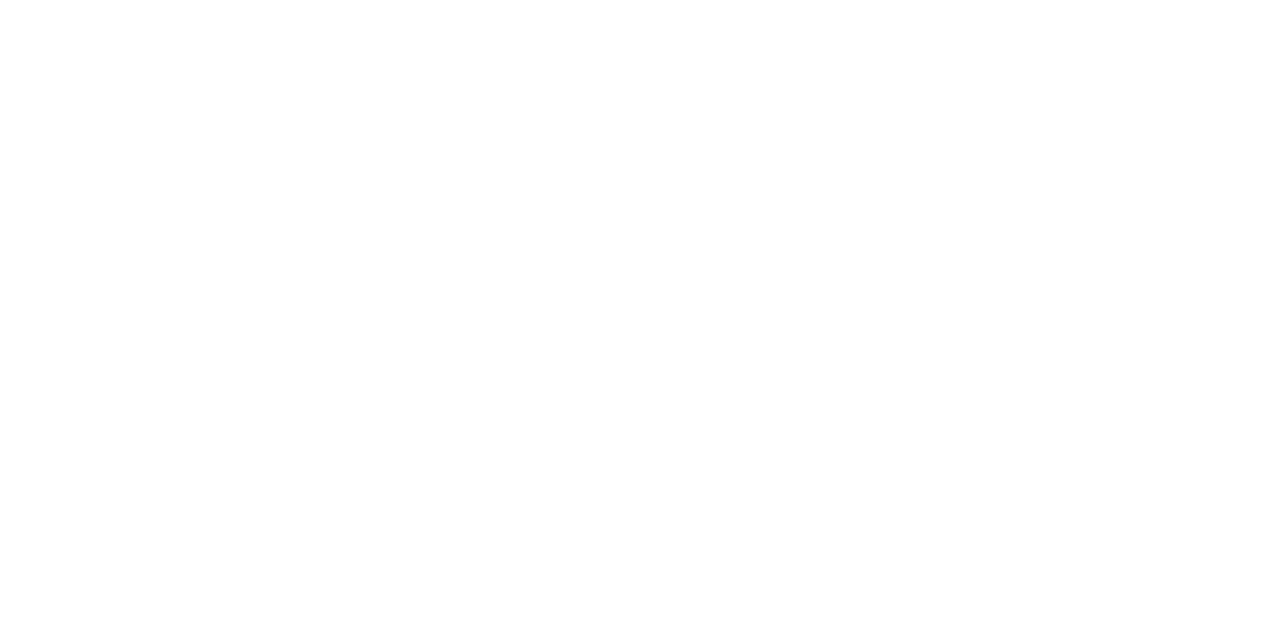
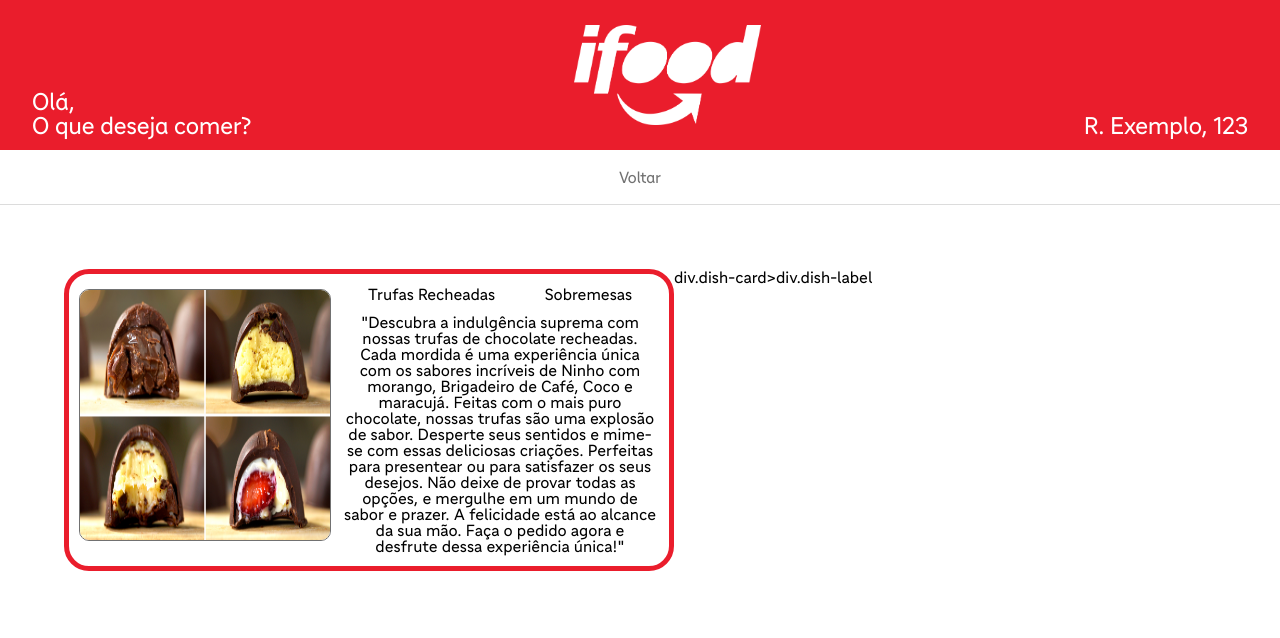
Before and after one commit to hector-leubeck/projeto-iFood-homepage, a plain HTML site: page dishes.html in a window 1280 px wide. Drawn offline with Linux system fonts and the light colour scheme.

Commit message:
feat: last commit

```diff
--- /dev/null
+++ b/css/dishes.css
@@ -0,0 +1,46 @@
+@font-face {
+  font-family: "IFood RC Titulos";
+  src: url(../assets/fonts/iFoodRCTitulos-Regular.ttf);
+}
+
+@font-face {
+  font-family: "IFood RC Textos";
+  src: url(../assets/fonts/iFoodRCTextos-Regular.ttf);
+}
+
+main {
+  display: flex;
+  flex-flow: row wrap;
+  padding: 5%;
+}
+
+.dish-card {
+  border: 5px solid var(--primary-red);
+  border-radius: 25px;
+  width: 600px;
+  display: flex;
+}
+
+.dish-label img {
+  margin: 15px 0 0 10px;
+  border-radius: 10px;
+  width: 250px;
+  height: 250px;
+  border: 1px solid var(--lighter-gray);
+  box-shadow: inset 10px 10px var(--primary-white);
+}
+
+.dish-title {
+  display: flex;
+  flex-flow: row nowrap;
+  justify-content: space-around;
+  margin-bottom: var(--sm-spacing);
+}
+
+.dish-tags {
+  display: flex;
+  flex-flow: column nowrap;
+  justify-content: center;
+  text-align: center;
+  padding: var(--sm-spacing);
+}
--- /dev/null
+++ b/css/navbar.css
@@ -0,0 +1,53 @@
+@font-face {
+  font-family: "IFood RC Titulos";
+  src: url(../assets/fonts/iFoodRCTitulos-Regular.ttf);
+}
+
+@font-face {
+  font-family: "IFood RC Textos";
+  src: url(../assets/fonts/iFoodRCTextos-Regular.ttf);
+}
+
+body {
+  background-color: var(--primary-white);
+  font-family: "IFood RC Textos";
+}
+main section {
+  margin-bottom: var(--bg-spacing);
+}
+.logo-container {
+  display: flex;
+  background-color: var(--primary-red);
+  height: 150px;
+  align-items: flex-end;
+  justify-content: space-between;
+  padding: 0 20px;
+}
+
+.logo-container img {
+  height: 100px;
+  align-self: center;
+}
+
+.greeting,
+.location {
+  font-family: "IFood RC Titulos";
+  font-size: var(--bg-title);
+  color: var(--primary-white);
+  padding: var(--sm-spacing);
+}
+
+header nav {
+  height: 30px;
+  padding: var(--sm-spacing);
+  display: flex;
+  justify-content: space-around;
+  align-items: center;
+  border-bottom: 1px solid #dcdcdc;
+}
+
+header nav a {
+  font-family: "Ifood RC Titulos";
+  font-size: var(--bg-text);
+  color: var(--lighter-gray);
+}
--- a/css/styles.css
+++ b/css/styles.css
@@ -6,50 +6,6 @@
 @font-face {
   font-family: "IFood RC Textos";
   src: url(../assets/fonts/iFoodRCTextos-Regular.ttf);
-}
-
-body {
-  background-color: var(--primary-white);
-  font-family: "IFood RC Textos";
-}
-main section {
-  margin-bottom: var(--bg-spacing);
-}
-.logo-container {
-  display: flex;
-  background-color: var(--primary-red);
-  height: 150px;
-  align-items: flex-end;
-  justify-content: space-between;
-  padding: 0 20px;
-}
-
-.logo-container img {
-  height: 100px;
-  align-self: center;
-}
-
-.greeting,
-.location {
-  font-family: "IFood RC Titulos";
-  font-size: var(--bg-title);
-  color: var(--primary-white);
-  padding: var(--sm-spacing);
-}
-
-header nav {
-  height: 30px;
-  padding: var(--sm-spacing);
-  display: flex;
-  justify-content: space-around;
-  align-items: center;
-  border-bottom: 1px solid #dcdcdc;
-}
-
-header nav a {
-  font-family: "Ifood RC Titulos";
-  font-size: var(--bg-text);
-  color: var(--lighter-gray);
 }
 
 .red-link {
@@ -88,6 +44,7 @@ section h2 {
   text-decoration: none;
   margin-top: calc(var(--bg-spacing) * 1.5);
   align-self: center;
+  text-align: center;
 }
 
 .dish-labels-container {
@@ -110,10 +67,12 @@ section h2 {
 .dish-card h4 {
   font-size: var(--md-text);
   margin-top: calc(var(--sm-spacing) / 2);
+  color: var(--primary-red);
 }
 
 .dish-card h5 {
   font-size: var(--xs-text);
+  color: var(--darker-gray);
 }
 
 .dish-card img {
--- a/dishes.html
+++ b/dishes.html
@@ -1,9 +1,73 @@
 <!DOCTYPE html>
-<html lang="en">
+<html lang="pt-BR">
   <head>
     <meta charset="UTF-8" />
     <meta name="viewport" content="width=device-width, initial-scale=1.0" />
-    <title>Document</title>
+    <link rel="stylesheet" href="css/normalize.css" />
+    <link rel="stylesheet" href="css/variables.css" />
+    <link rel="stylesheet" href="css/navbar.css" />
+    <link rel="stylesheet" href="css/dishes.css" />
+    <link
+      rel="shortcut icon"
+      href="assets/logos/ifood-43.png"
+      type="image/x-icon"
+    />
+    <title>iFood - O maior delivery da America Latina</title>
+    <script>
+      function onSubmit() {
+        alert("Feedback enviado com sucesso!");
+      }
+    </script>
   </head>
-  <body></body>
+  <body>
+    <header>
+      <div class="logo-container">
+        <div class="greeting">
+          <h2>Olá,</h2>
+          <h2>O que deseja comer?</h2>
+        </div>
+        <img src="assets/logos/ifood-logo-bran-gran-9800797.png" alt="iFood" />
+        <div class="location">
+          <h2>R. Exemplo, 123</h2>
+        </div>
+      </div>
+      <nav>
+        <a href="index.html" class="red-link">Voltar</a>
+      </nav>
+    </header>
+
+    <main>
+      <div class="dish-card">
+        <div class="dish-label">
+          <img
+            src="assets/dishes/4-jeitos-de-rechear-trufas-de-chocolate-l-thumb.jpg"
+            alt="Trufas recheadas"
+          />
+        </div>
+        <div class="dish-tags">
+          <div class="dish-title">
+            <h4>Trufas Recheadas</h4>
+            <div class="dish-category">
+              <h6>Sobremesas</h6>
+            </div>
+          </div>
+          <div class="dish-description">
+            <h5>
+              "Descubra a indulgência suprema com nossas trufas de chocolate
+              recheadas. Cada mordida é uma experiência única com os sabores
+              incríveis de Ninho com morango, Brigadeiro de Café, Coco e
+              maracujá. Feitas com o mais puro chocolate, nossas trufas são uma
+              explosão de sabor. Desperte seus sentidos e mime-se com essas
+              deliciosas criações. Perfeitas para presentear ou para satisfazer
+              os seus desejos. Não deixe de provar todas as opções, e mergulhe
+              em um mundo de sabor e prazer. A felicidade está ao alcance da sua
+              mão. Faça o pedido agora e desfrute dessa experiência única!"
+            </h5>
+          </div>
+        </div>
+      </div>
+
+      div.dish-card>div.dish-label
+    </main>
+  </body>
 </html>
```
Also changed, not shown: index.html (+2 -1 lines).
